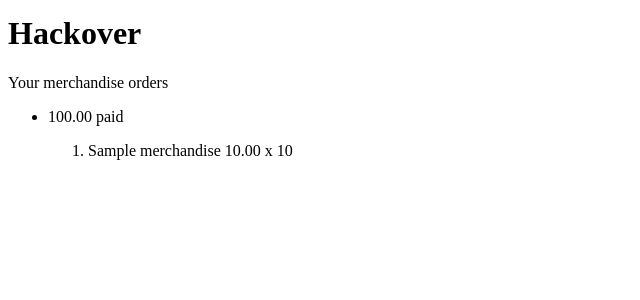
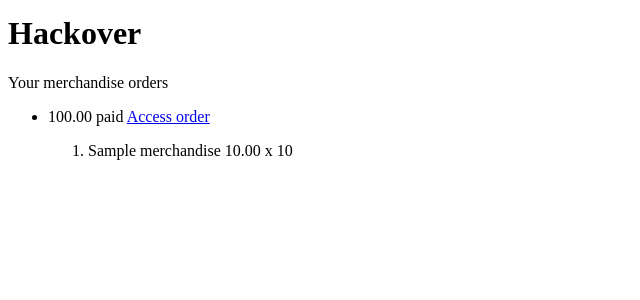
Before and after one commit to audax/hackover_tickets, a Django app: page /merchandise/list/ in a window 1280 px wide. Shown: the part 130-430 px from the top of the page, without its empty margins (0-640 px from the left). Run offline with Django 3.2, Linux system fonts and the light colour scheme; a user stored in the database is signed in; tables that the repository leaves empty hold one stand-in row (values such as "Sample post").

Commit message:
show link to order in list

```diff
--- a/hackover_tickets/templates/merchandise/list.html
+++ b/hackover_tickets/templates/merchandise/list.html
@@ -10,6 +10,7 @@
                 <p>
                     {{ order.total_price }}
                     {{ order.paid|yesno:_("paid,unpaid") }}
+                    <a href="{{ order.get_absolute_url }}"> {% trans "Access order" %} </a>
                 </p>
                 <ol>
                 {% for item in order.items.all %}
```
